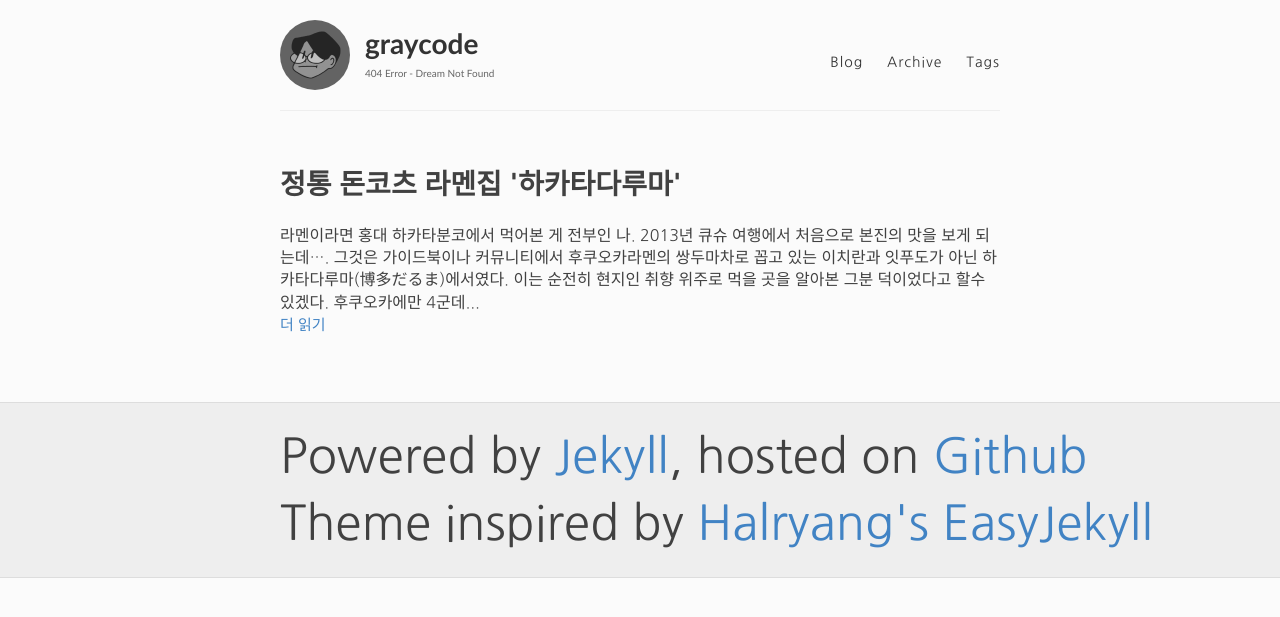
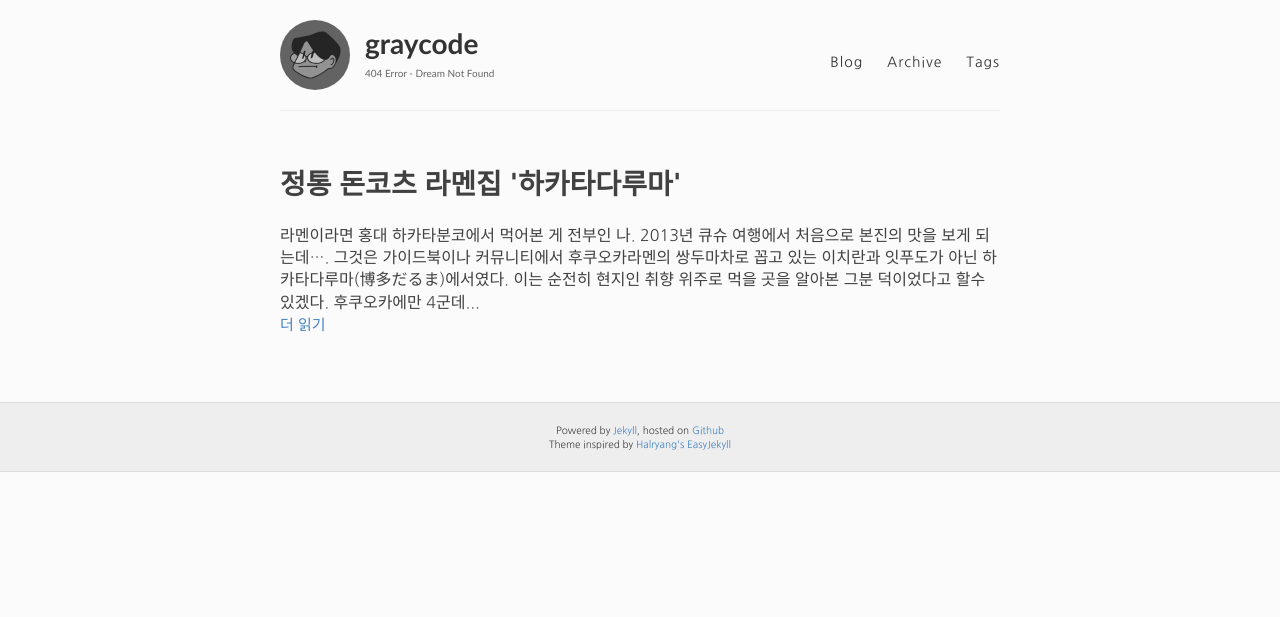
Before and after one commit to greycodex/greycodex.github.io, a Jekyll site: the page built from index.html, in a window 1280 px wide. Shown: the top 617 px of the page. Built offline with Jekyll 4.4.1, drawn with Linux system fonts in a browser that asks for light colours; Markdown is read by kramdown in place of the engine named in the settings; the list of posts is cut into pages by our own code.

Commit message:
Update default.html

```diff
--- a/_layouts/default.html
+++ b/_layouts/default.html
@@ -55,7 +55,7 @@
       <div class="container">
         <footer class="footer">
           {% include svg-icons.html %}
-          <font size=11>
+          <font size=1>
 <pre>
 Powered by <a href="http://jekyllrb.com">Jekyll</a>, hosted on <a href="https://github.com/">Github</a>
 Theme inspired by <a href="http://halryang.net/Jekyll-Blogging-For-Beginners">Halryang's EasyJekyll</a></pre>
```
